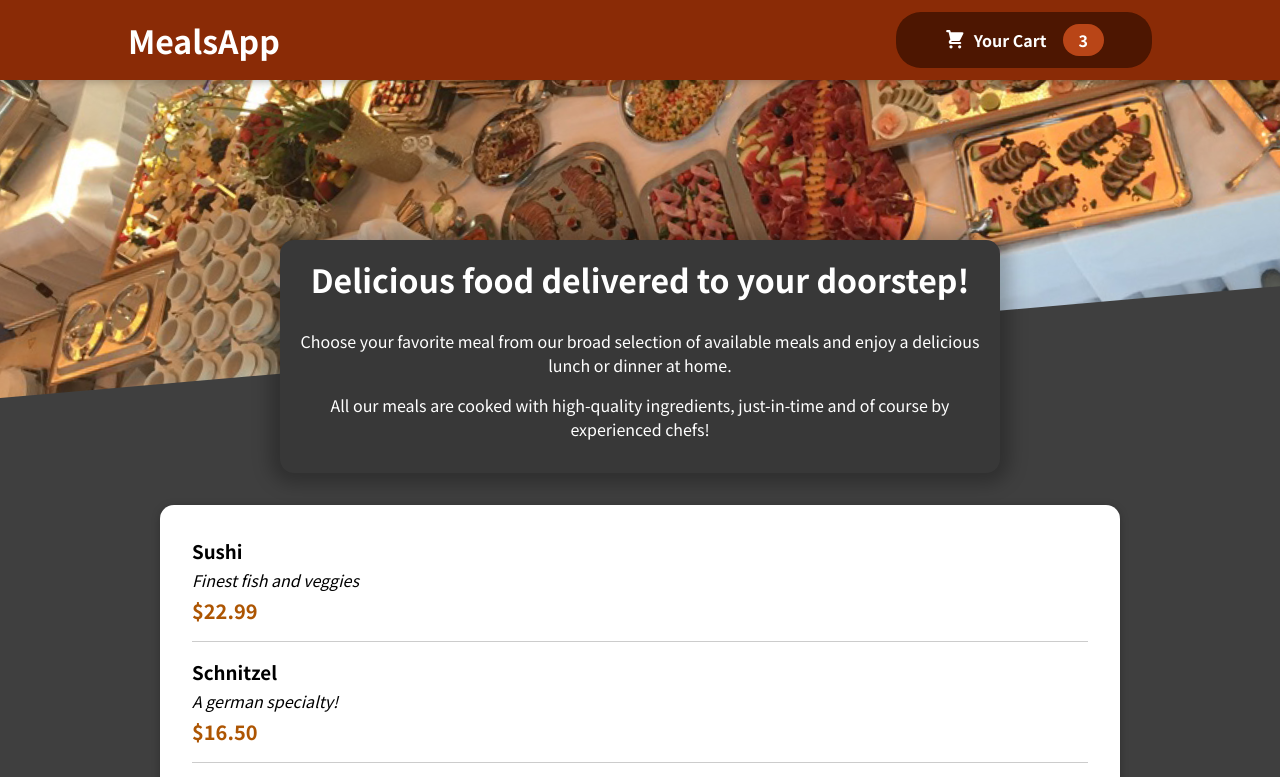
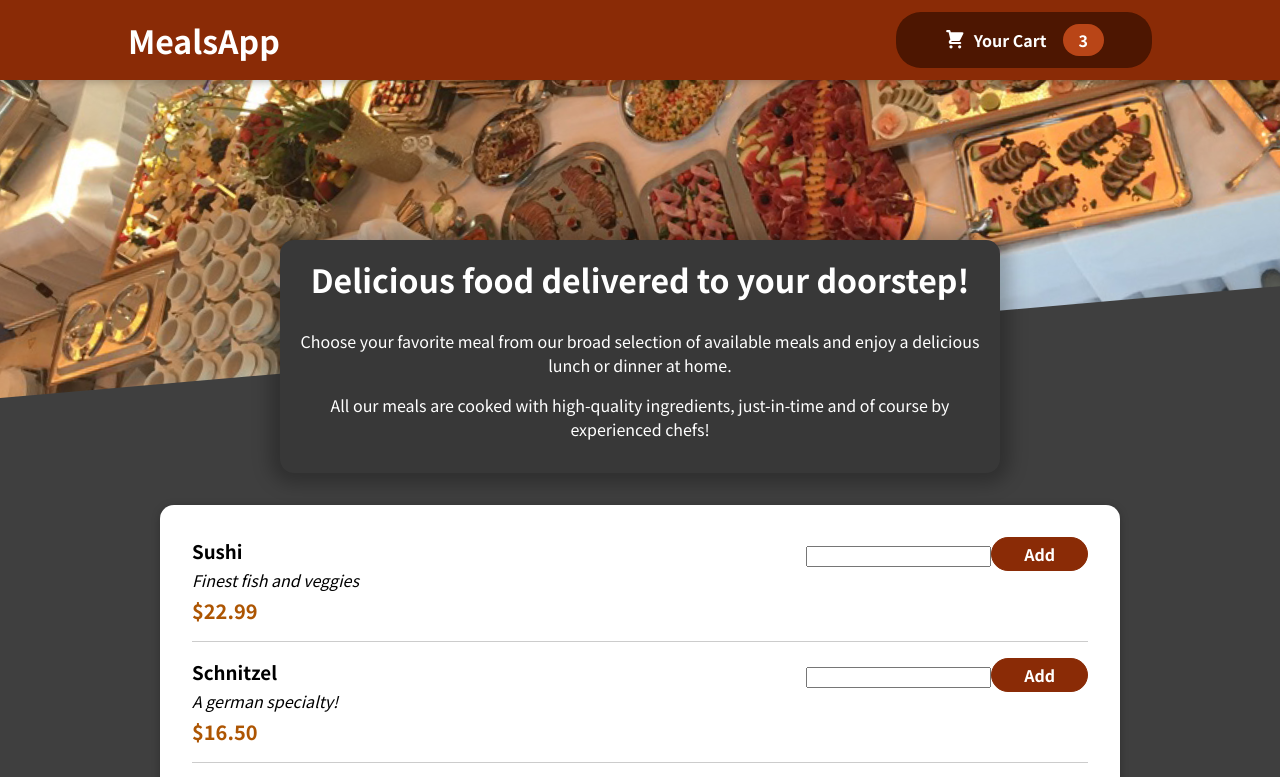
Before and after one commit to my-react-course-projects/meals-order-app, a React (Create React App) app: page / in a window 1280 px wide. Shown: the top 777 px of the page. Built offline with nearby package versions, Linux system fonts and the light colour scheme.

Commit message:
Implement Meal Item Form Component

```diff
--- a/src/components/Meals/MealItem/MealItem.js
+++ b/src/components/Meals/MealItem/MealItem.js
@@ -1,3 +1,4 @@
+import MealItemForm from './MealItemForm';
 import classes from './MealItem.module.css';
 
 const MealItem = props => {
@@ -12,7 +13,10 @@ const MealItem = props => {
                 <div className={classes.description}>{props.description}</div>
                 <div className={classes.price}>{price}</div>
             </div>
-            <div></div>
+
+            <div>
+                <MealItemForm />
+            </div>
         </li>
     );
 };
--- a/src/components/Meals/MealItem/MealItemForm.js
+++ b/src/components/Meals/MealItem/MealItemForm.js
@@ -0,0 +1,12 @@
+import classes from './MealItemForm.module.css';
+
+const MealItemForm = props => {
+    return (
+     <form className={classes.form}>
+        <input />
+        <button>Add</button>
+    </form>
+    );
+};
+
+export default MealItemForm;
```
